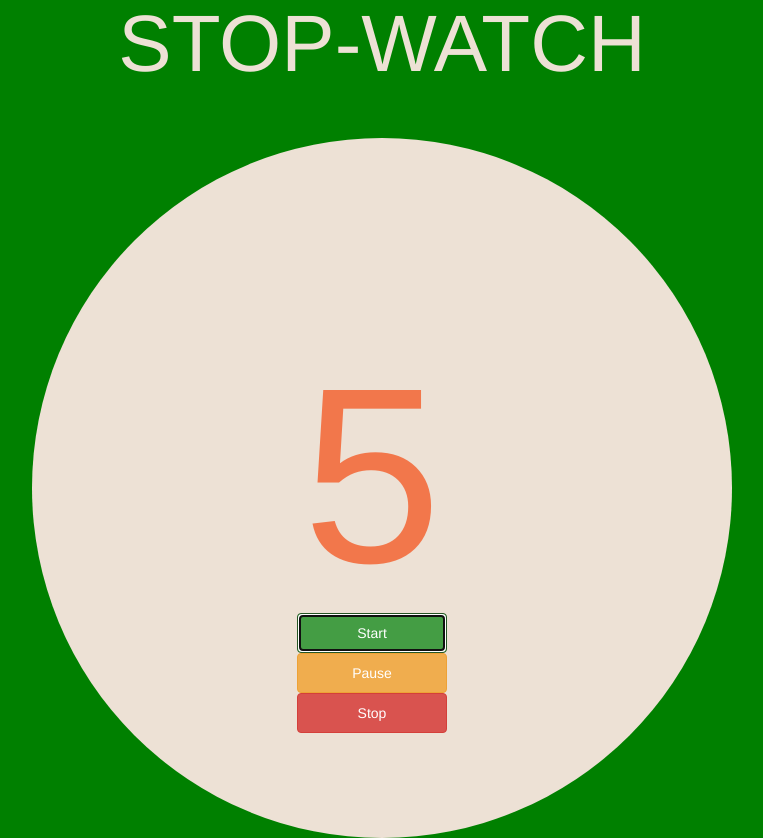
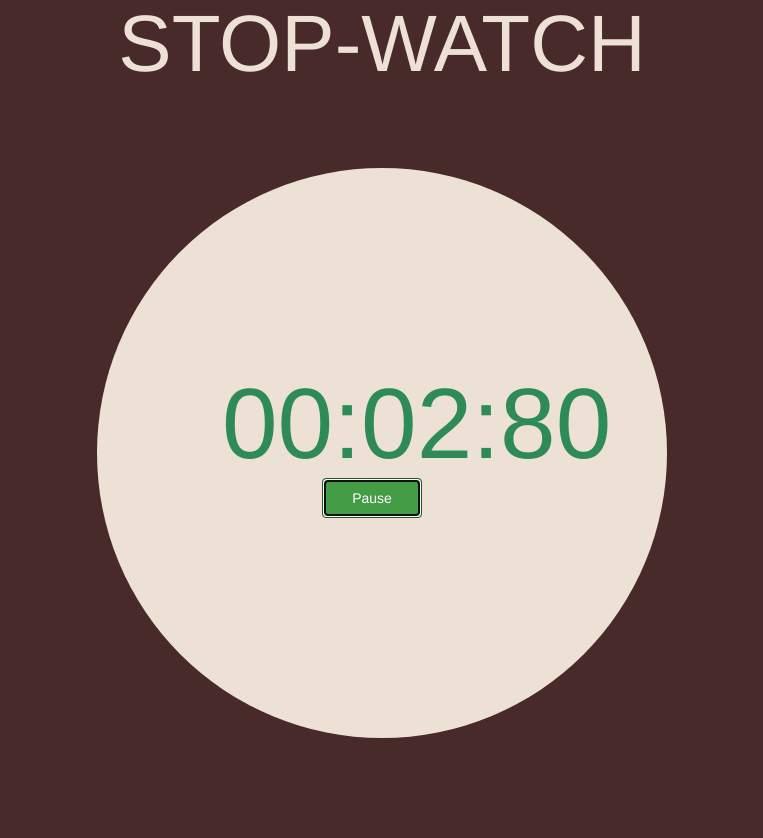
Before and after one commit to mannyy91s/w4d4-make-a-stopwatch, a plain HTML site: page index.html in a window 1280 px wide. Both pictures are taken after a click on the button "Start". Shown: the whole page, without its empty margins (258-1021 px from the left). After the commit the page ends 800 px from the top, so only its background shows below. Drawn offline with nearby package versions, Linux system fonts and the light colour scheme.

Commit message:
made button double clickable,added changing background colors, and added animation loop

```diff
--- a/css/global.scss
+++ b/css/global.scss
@@ -22,35 +22,45 @@ h1{
 .outer-circle{
     background: $color2;
     margin: auto;
-    margin-top: 50px;
-    width: 700px;
-    height:700px;
+    margin-top: 80px;
+    width: 500px;
+    height:500px;
     border-radius: 100%;
     padding-right: 20px;
-}
-
-
-.inner-circle{
-    width: 450px;
-    height: 450px;
-    margin: auto;
-    border-radius: 100%;
-    background: $color3;
-    top: 320px;
-    right: 620px;
-    position: absolute;
 }
 .watch-section{
     margin: auto;
     width: 300px;
     padding-top: 200px;
     h1{
-        font-size: 250px;
+        font-size: 100px;
         margin: auto;
         color: $color3;
+        margin-right: 10px;
     }
     .btn{
-        width: 150px;
+        width: 100px;
         height: 40px;
     }
 }
+
+.blinker{
+    animation: blink 1s infinite;
+}
+@keyframes blink {
+    0%{
+        opacity:1;
+    }
+    50%{
+        opacity: 1;
+    }
+    75%{
+        opacity: 1;
+    }
+    76%{
+        opacity: 0;
+    }
+    100%{
+        opacity: 0;
+    }
+}
--- a/index.html
+++ b/index.html
@@ -19,17 +19,15 @@
   </div>
   <div class="outer-circle text-center">
       <div class="watch-section text-center">
-        <h1 id="watch-input">00</h1>
+        <h1 id="watch-input">Start</h1>
         <button id="start-button" class="btn btn-success">Start</button>
-        <button id="pause-button" class="btn btn-warning">Pause</button>
-        <button id="stop-button" class="btn btn-danger">Stop</button>
       </div>
   </div>
 
 
 
   <!-- Scripts go here. -->
-  <script type="text/javascript" src="https://cdn.polyfill.io/v2/polyfill.min.js?features=fetch"></script>
+  <!-- <script type="text/javascript" src="https://cdn.polyfill.io/v2/polyfill.min.js?features=fetch"></script> -->
   <script type="text/javascript" src="js/global.js"></script>
 </body>
 </html>
--- a/js/global.js
+++ b/js/global.js
@@ -1,68 +1,198 @@
-var counter = 0
+// variables section
+var minutes = 0
+var seconds = 0
+var tenthSecond = 0
+var beginTimer
+var beginReset
 var watchInput = document.getElementById('watch-input')
 var startButton = document.getElementById('start-button')
-var pauseButton = document.getElementById('pause-button')
-var stopButton = document.getElementById('stop-button')
 var body = document.querySelector('body')
- startButton.addEventListener('click', startTimer)
- pauseButton.addEventListener('click', pauseTimer)
- stopButton.addEventListener('click', reset)
+var red = 0
+var green = 0
+var blue = 0
+var redIncrease = true
+var greenIncrease = true
+var blueIncrease = true
+var animationId
 
-// made two variables to use later on
-var beginTimer
-var beginReset
+// Event Listeners
+ startButton.addEventListener('click', function(){
+     if(this.innerHTML === 'Start' || this.innerHTML === 'Continue'){
+         this.innerHTML = 'Pause'
+         startTimer()
+     }
+     else{
+         pauseTimer()
+         this.innerHTML = 'Continue'
+     }
+ })
+startButton.addEventListener('dblclick', reset)
 
+
+//functions
 //made an timer function that uses the counter value 0 and adds +1 and adds the value into the input box
 function timer(){
-    counter++
-    console.log(counter)
-    watchInput.innerHTML = counter
+    tenthSecond++
+    if(tenthSecond == 100){
+        tenthSecond = 0
+        seconds++
+    }
+    else if(seconds == 60){
+        seconds = 0
+        minutes++
+    }
+    watchInput.innerHTML = (minutes < 10 ? '0' : '') + minutes + ':' + (seconds < 10 ? '0' : '') + seconds + ':' + tenthSecond
     changeColor()
+    colorChanger()
 }
-
-
 //made an startTimer function will utilize the timer function to begin the countdown
 
 function startTimer(){
     clearTimeout(beginReset)
     clearInterval(beginTimer)
-    beginTimer = setInterval(timer, 500) //gave the variable a setinvterval value which will repeat the interval function every 100 miliseconds
+    beginTimer = setInterval(timer, 10) //gave the variable a setinvterval value which will repeat the interval function every 100 miliseconds
+    watchInput.classList.remove('blinker') // removed the blinker class when start button is pressed
+    watchInput.style.color = 'seagreen'
+    animationLoop()
+
 }
 function pauseTimer(){
+    clearTimeout(beginReset)
     clearInterval(beginTimer)
-    beginReset = setTimeout(reset, 4000)
+    beginReset = setTimeout(reset, 5000)
+    watchInput.classList.add('blinker') //made a blinker class in css that adds the blink property to the h1 tag which is the counter
+    watchInput.style.color = 'orange'
+
 }
 
 //made an reset function that will be used by pause and stop button
 function reset(){
     clearInterval(beginTimer)
-    counter = 0
-    watchInput.innerHTML = counter
+    minutes = 0
+    seconds = 0
+    tenthSecond = 0
+    watchInput.innerHTML = '0'+minutes + ':0' + seconds + ':' + tenthSecond + '0'
+    watchInput.classList.remove('blinker') //removing the blinker property when the stop button is pressed
+    body.style.background = '#482A2A'
+    watchInput.style.color = '#F2774B'
+    startButton.innerHTML = 'Start'
 }
 
 function changeColor(){
-    if(counter == 5){
+    if(seconds == 5){
         body.style.background = 'green'
     }
-    else if(counter == 10){
-        body.style.background = 'black'
+    else if(seconds == 10){
+        body.style.background = 'darkgreen'
     }
-    else if(counter == 15){
+    else if(seconds == 15){
+        body.style.background = 'seagreen'
+    }
+    else if(seconds == 20){
+        body.style.background = '#42A5F8'
+    }
+    else if(seconds == 25){
+        body.style.background = '#722357'
+    }
+    else if(seconds == 30){
+        body.style.background = '#482A2A'
+    }
+    else if(seconds == 35){
         body.style.background = '#CF484C'
     }
-    else if(counter == 20){
-        body.style.background = '#42A5F8'
+    else if(seconds == 40){
+        body.style.background = 'red'
     }
-    else if(counter == 25){
-        body.style.background = '#712357'
+    else if(seconds == 45){
+        body.style.background = 'orange'
     }
-    else if(counter == 30){
-        body.style.background = '#482A2A'
+    else if(seconds == 50){
+        body.style.background = 'yellow'
     }
-    else if(counter == 35){
-        body.style.background = 'seagreen'
+    else if(seconds == 55){
+        body.style.background = 'gray'
     }
-    else if(counter == 40){
-        body.style.background = '#F2774B'
+    else if(seconds == 60){
+        body.style.background = 'lightgray'
     }
 }
+
+// function colorChanger(){
+//     //red++
+//
+//     if (red === 0) {
+//         redIncrease = true
+//     }
+//     else if (red === 255) {
+//         redIncrease = false
+//     }
+//
+//     if (redIncrease) {
+//         red--
+//     }
+//     else {
+//         red++
+//     }
+//
+//     if (green === 0) {
+//         greenIncrease = true
+//     }
+//     else if (green === 255) {
+//         greenIncrease = false
+//     }
+//
+//     if (greenIncrease) {
+//         green++
+//     }
+//     else {
+//         green--
+//     }
+//
+//     if (blue === 0) {
+//         blueIncrease = true
+//     }
+//     else if (blue === 255) {
+//         blueIncrease = false
+//     }
+//
+//     if (blueIncrease) {
+//         blue--
+//     }
+//     else {
+//         blue++
+//     }
+//
+//     // if(red === 255){
+//     //     red = 0
+//     //     green++
+//     // }
+//     // else if(green === 255){
+//     //     green = 0
+//     //     blue++
+//     // }
+//     // else if(blue === 255){
+//     //     blue = 0
+//     // }
+//
+//     body.style.background = 'rgb(' + red + ',' + green + ',' + blue + ')'
+//     console.log(red,green,blue)
+// }
+
+
+function animationLoop(){
+    var circle = document.querySelector('.outer-circle')
+    var width = Number(getComputedStyle(circle).width.replace('px',''))
+    var height = Number(getComputedStyle(circle).height.replace('px',''))
+
+    if(width === 500 && height === 500 ){
+        width ++
+        height ++
+    }
+    else if( width === 600 && height === 600){
+        width = 500
+        height = 500
+    }
+    circle.style.width = width + 1 + 'px'
+    circle.style.height = height + 1 + 'px'
+    animationId = requestAnimationFrame(animationLoop)
+}
```
Also changed, not shown: css/global.css.
